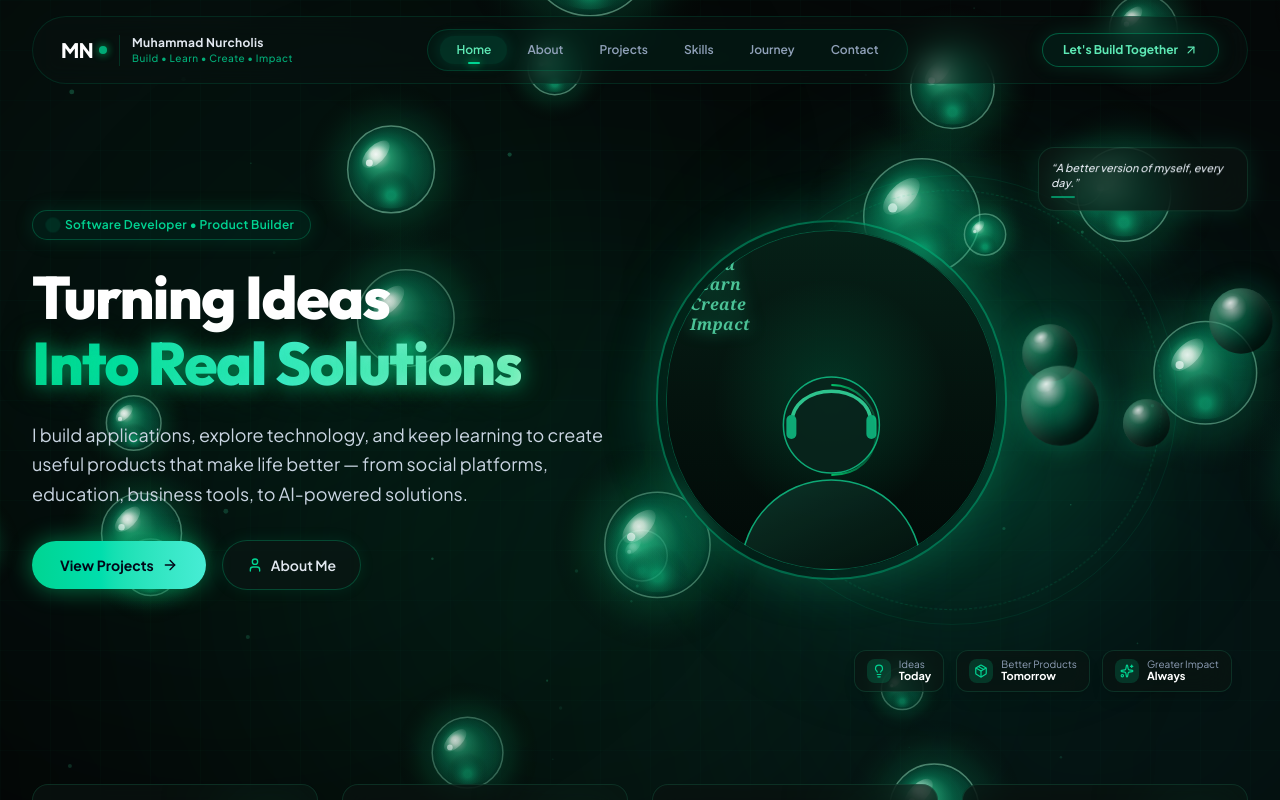
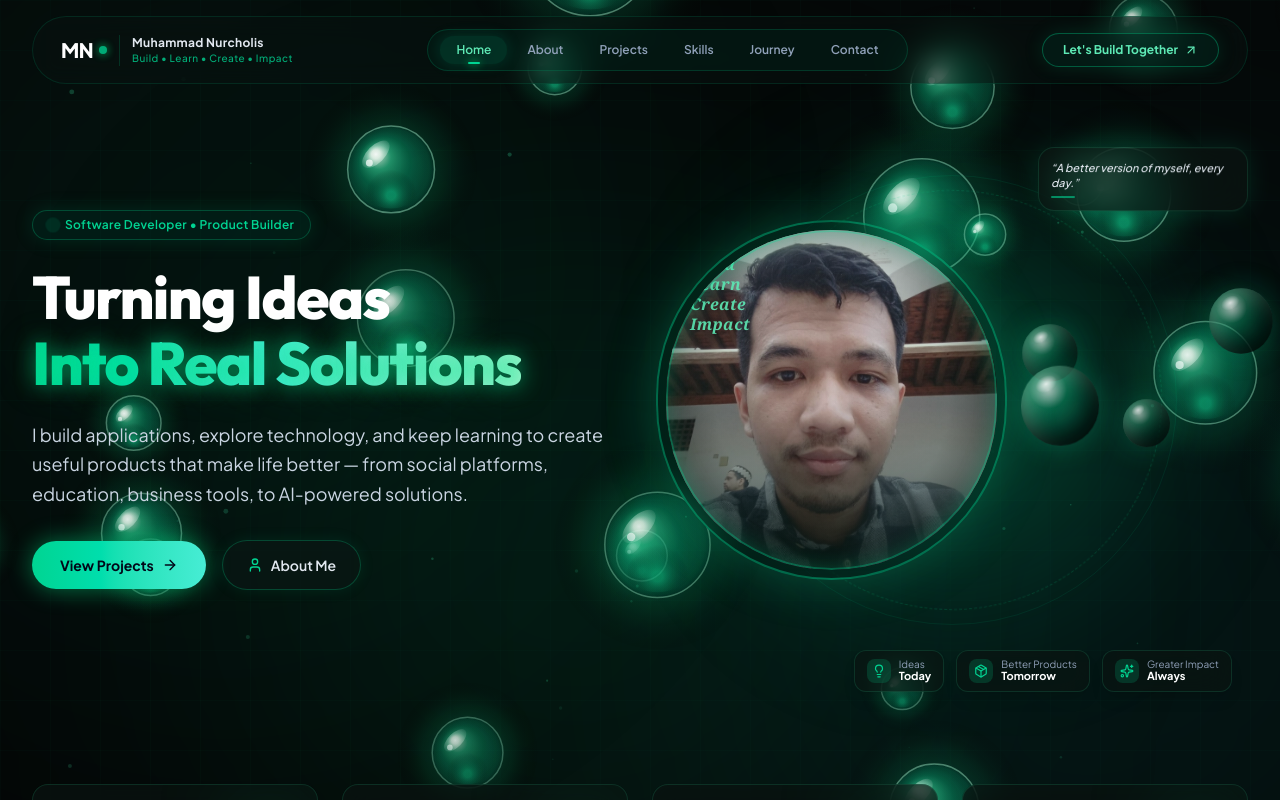
Before and after one commit to nurkholism71/my-porto, a React (Vite) app: page / in a window 1280 px wide. Shown: the top 800 px of the page. Built offline with nearby package versions, Linux system fonts and the light colour scheme.

Commit message:
feat: add user portrait photo to hero cyber portal and enable react portal for modals

```diff
--- a/src/components/Hero.tsx
+++ b/src/components/Hero.tsx
@@ -66,64 +66,26 @@ export const Hero: React.FC<HeroProps> = ({ onOpenContact: _onOpenContact }) =>
             {/* Central Portal Glass Sphere Container */}
             <div className="relative w-[290px] sm:w-[360px] h-[290px] sm:h-[360px] rounded-full border-2 border-emerald-400/40 p-2 shadow-[0_0_50px_rgba(16,185,129,0.3)] bg-gradient-to-b from-emerald-500/10 to-transparent backdrop-blur-md overflow-hidden flex items-center justify-center group">
 
-              {/* Internal glowing circle with silhouette */}
+              {/* Internal glowing circle with real user portrait */}
               <div className="w-full h-full rounded-full bg-gradient-to-b from-[#062017] via-[#04130e] to-[#020907] relative overflow-hidden flex items-center justify-center">
 
                 {/* Cyber Matrix Wireframe in portal background */}
-                <div className="absolute inset-0 opacity-30 cyber-grid" />
-                <div className="absolute top-0 right-0 w-full h-full bg-radial from-emerald-500/30 via-transparent to-transparent opacity-70" />
+                <div className="absolute inset-0 opacity-25 cyber-grid z-0" />
 
-                {/* Developer Silhouette Illustration */}
-                <div className="absolute bottom-0 inset-x-0 flex justify-center items-end">
-                  <svg
-                    viewBox="0 0 300 300"
-                    className="w-full h-full max-h-[300px] object-cover opacity-90 transition-transform duration-700 group-hover:scale-105"
-                    fill="none"
-                    xmlns="http://www.w3.org/2000/svg"
-                  >
-                    <defs>
-                      <linearGradient id="hoodieGrad" x1="0%" y1="0%" x2="100%" y2="100%">
-                        <stop offset="0%" stopColor="#0d382c" />
-                        <stop offset="50%" stopColor="#08241c" />
-                        <stop offset="100%" stopColor="#04120e" />
-                      </linearGradient>
-                      <linearGradient id="glowLine" x1="0%" y1="0%" x2="100%" y2="0%">
-                        <stop offset="0%" stopColor="#00ff87" stopOpacity="0.8" />
-                        <stop offset="100%" stopColor="#05f190" stopOpacity="0.2" />
-                      </linearGradient>
-                    </defs>
+                {/* User Portrait Photo */}
+                <img
+                  src="/profile.jpg"
+                  alt="Muhammad Nurcholis"
+                  className="w-full h-full object-cover object-top filter brightness-95 contrast-105 transition-transform duration-700 group-hover:scale-105 z-1"
+                />
 
-                    {/* Developer profile facing right with modern headphones / hoodie */}
-                    <path
-                      d="M60 300 C60 250, 100 210, 150 210 C200 210, 240 250, 240 300 Z"
-                      fill="url(#hoodieGrad)"
-                      stroke="#10b981"
-                      strokeWidth="1.5"
-                    />
-                    <circle cx="150" cy="155" r="48" fill="#08241c" stroke="#10b981" strokeWidth="1.5" />
-
-                    {/* Headset arc */}
-                    <path
-                      d="M110 155 C110 110, 190 110, 190 155"
-                      stroke="#34d399"
-                      strokeWidth="3.5"
-                      strokeLinecap="round"
-                    />
-                    <rect x="105" y="145" width="10" height="24" rx="5" fill="#10b981" />
-                    <rect x="185" y="145" width="10" height="24" rx="5" fill="#10b981" />
-
-                    {/* Glowing highlight edge */}
-                    <path
-                      d="M150 115 C175 115, 195 135, 195 160 C195 190, 175 205, 150 205"
-                      stroke="url(#glowLine)"
-                      strokeWidth="2"
-                    />
-                  </svg>
-                </div>
+                {/* Cyber Emerald Ambient Gradient Blend Overlays */}
+                <div className="absolute inset-0 bg-gradient-to-t from-[#020d09] via-emerald-950/20 to-transparent opacity-75 z-2 pointer-events-none" />
+                <div className="absolute inset-0 bg-radial from-transparent via-emerald-900/10 to-[#03120d]/80 z-2 pointer-events-none" />
 
                 {/* Artistic overlay text inside circle: "Build Learn Create Impact" */}
-                <div className="absolute top-6 left-6 text-left pointer-events-none">
-                  <span className="font-serif italic text-emerald-300/80 text-sm sm:text-base font-semibold tracking-wide drop-shadow-[0_0_8px_rgba(16,185,129,0.8)] block leading-tight">
+                <div className="absolute top-6 left-6 text-left pointer-events-none z-3">
+                  <span className="font-serif italic text-emerald-300/90 text-sm sm:text-base font-semibold tracking-wide drop-shadow-[0_2px_10px_rgba(0,0,0,0.9)] block leading-tight text-shadow">
                     Build<br />
                     Learn<br />
                     Create<br />
@@ -132,7 +94,7 @@ export const Hero: React.FC<HeroProps> = ({ onOpenContact: _onOpenContact }) =>
                 </div>
 
                 {/* Inner glass refraction highlight */}
-                <div className="absolute inset-0 rounded-full border border-emerald-400/30 pointer-events-none" />
+                <div className="absolute inset-0 rounded-full border-2 border-emerald-400/40 pointer-events-none z-4 shadow-[inset_0_0_20px_rgba(16,185,129,0.3)]" />
               </div>
             </div>
 
```
Also changed, not shown: public/profile.jpg (added), src/assets/profile.jpg (added).
